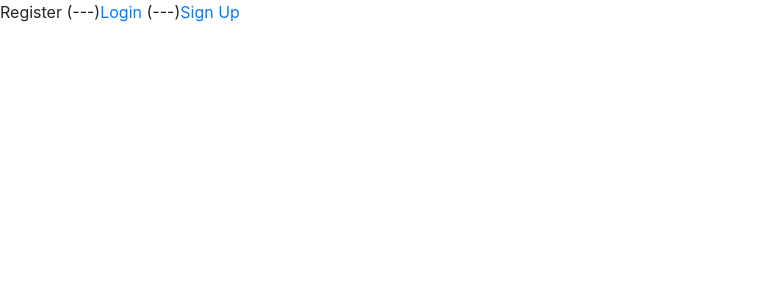
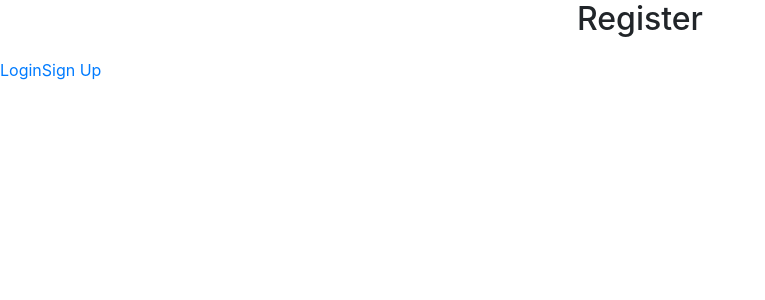
Before and after one commit to sameerkch12/dsatask-MERN-STACK-project-, a React (Create React App) app in the folder dsatask/: page / in a window 1280 px wide. Shown: the top 300 px of the page, without its empty margins (0-765 px from the left). Built offline with nearby package versions, Linux system fonts and the light colour scheme.

Commit message:
add registration button

```diff
--- a/dsatask/src/Screen/Registration/Registration.js
+++ b/dsatask/src/Screen/Registration/Registration.js
@@ -1,14 +1,17 @@
-import React from 'react'
-import './Registration.css'
-import { Link } from 'react-router-dom'
+import React from 'react';
+import './Registration.css';
+import { Link } from 'react-router-dom';
 
 export default function Registration() {
-  localStorage.setItem('loggedIn',false)
+  localStorage.setItem('loggedIn', false);
+
   return (
-    <div>
-      Register (---)
-      <Link to='/login'>Login</Link> (---)
-      <Link to='/signup'>Sign Up</Link>
+    <div className="registration-container">
+      <h2>Register</h2>
+      <div className="buttons-container">
+        <Link to='/login' className="button">Login</Link>
+        <Link to='/signup' className="button">Sign Up</Link>
+      </div>
     </div>
-  )
+  );
 }
```
